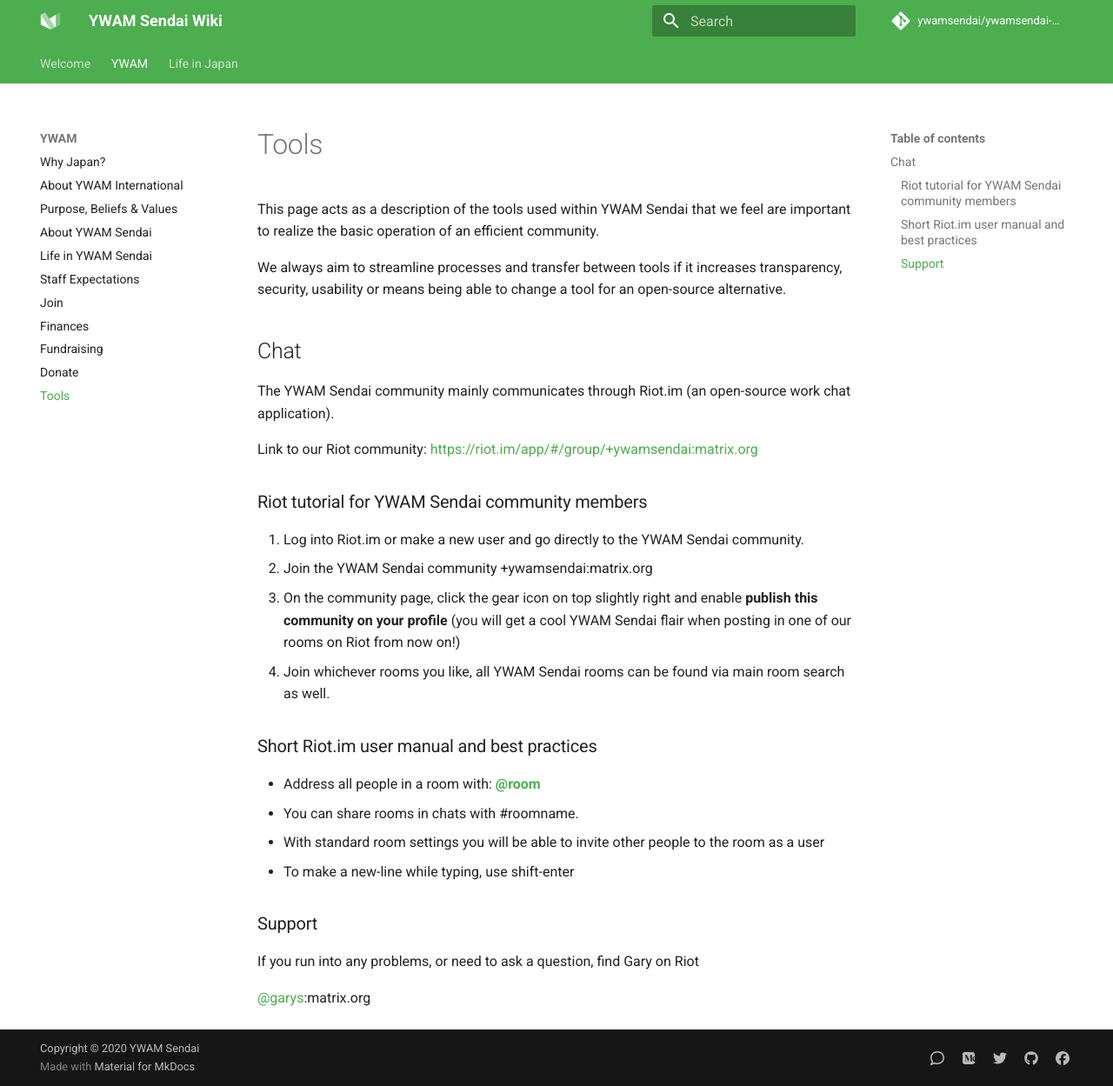
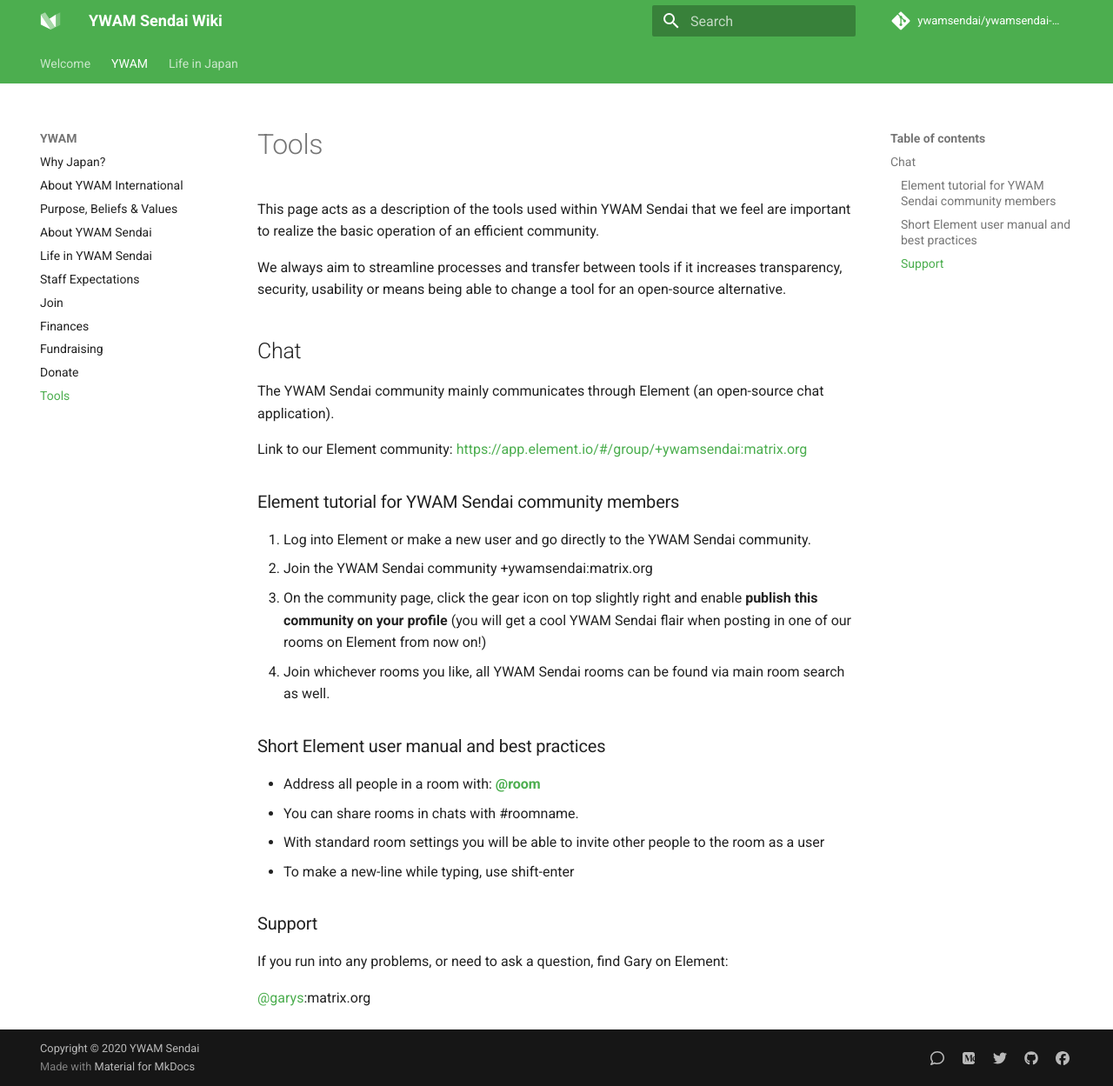
Before and after one commit to ywamsendai/ywamsendai-wiki, an MkDocs documentation site: the page built from docs/ywam/tools.md, in a window 1280 px wide and 1249 px high. Shown: the whole window at 87% size. Built offline with MkDocs 1.6.1 and Material for MkDocs 9.7.7, drawn with Linux system fonts in a browser that asks for light colours; comment, search, counter and statistics services are not loaded.

Commit message:
change riot to element

```diff
--- a/docs/ywam/tools.md
+++ b/docs/ywam/tools.md
@@ -6,18 +6,18 @@
 
 ##Chat
 
-The YWAM Sendai community mainly communicates through Riot.im (an open-source work chat application).
+The YWAM Sendai community mainly communicates through Element (an open-source chat application).
 
-Link to our Riot community: [https://riot.im/app/#/group/+ywamsendai:matrix.org](https://riot.im/app/#/group/+ywamsendai:matrix.org)
+Link to our Element community: [https://app.element.io/#/group/+ywamsendai:matrix.org](https://app.element.io/#/group/+ywamsendai:matrix.org)
 
-###Riot tutorial for YWAM Sendai community members
+###Element tutorial for YWAM Sendai community members
 
-1. Log into Riot.im or make a new user and go directly to the YWAM Sendai community.
+1. Log into Element or make a new user and go directly to the YWAM Sendai community.
 1. Join the YWAM Sendai community +ywamsendai:matrix.org
-1. On the community page, click the gear icon on top slightly right and enable **publish this community on your profile** (you will get a cool YWAM Sendai flair when posting in one of our rooms on Riot from now on!)
+1. On the community page, click the gear icon on top slightly right and enable **publish this community on your profile** (you will get a cool YWAM Sendai flair when posting in one of our rooms on Element from now on!)
 1. Join whichever rooms you like, all YWAM Sendai rooms can be found via main room search as well.
 
-###Short Riot.im user manual and best practices
+###Short Element user manual and best practices
 
 * Address all people in a room with: **@room**
 * You can share rooms in chats with #roomname.
@@ -26,6 +26,6 @@
 
 ###Support
 
-If you run into any problems, or need to ask a question, find Gary on Riot
+If you run into any problems, or need to ask a question, find Gary on Element:
 
 @garys:matrix.org
```
Also changed, not shown: docs/index.md (+5 -5 lines), docs/ywam/commitments.md (+1 -1 lines).
